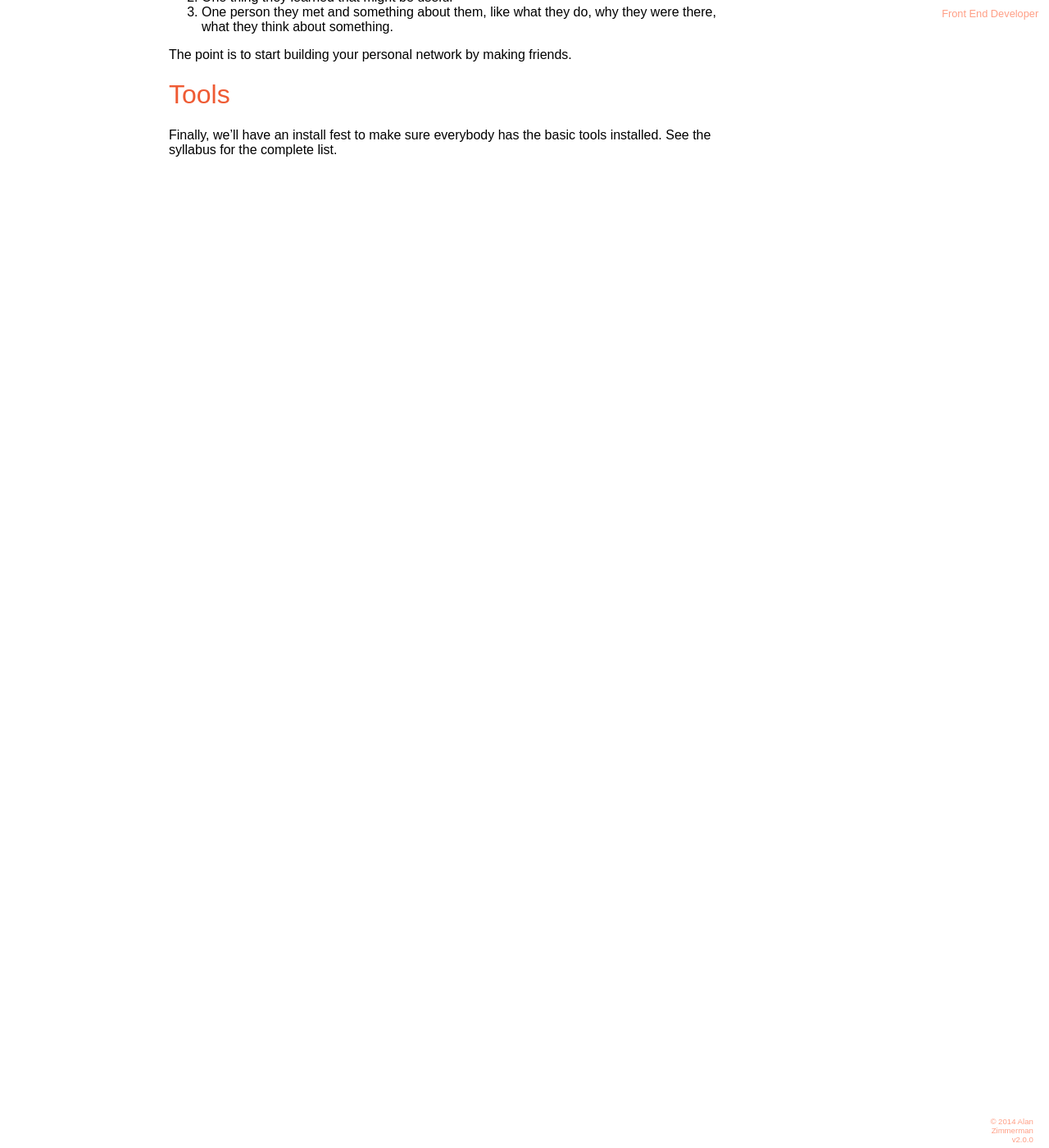
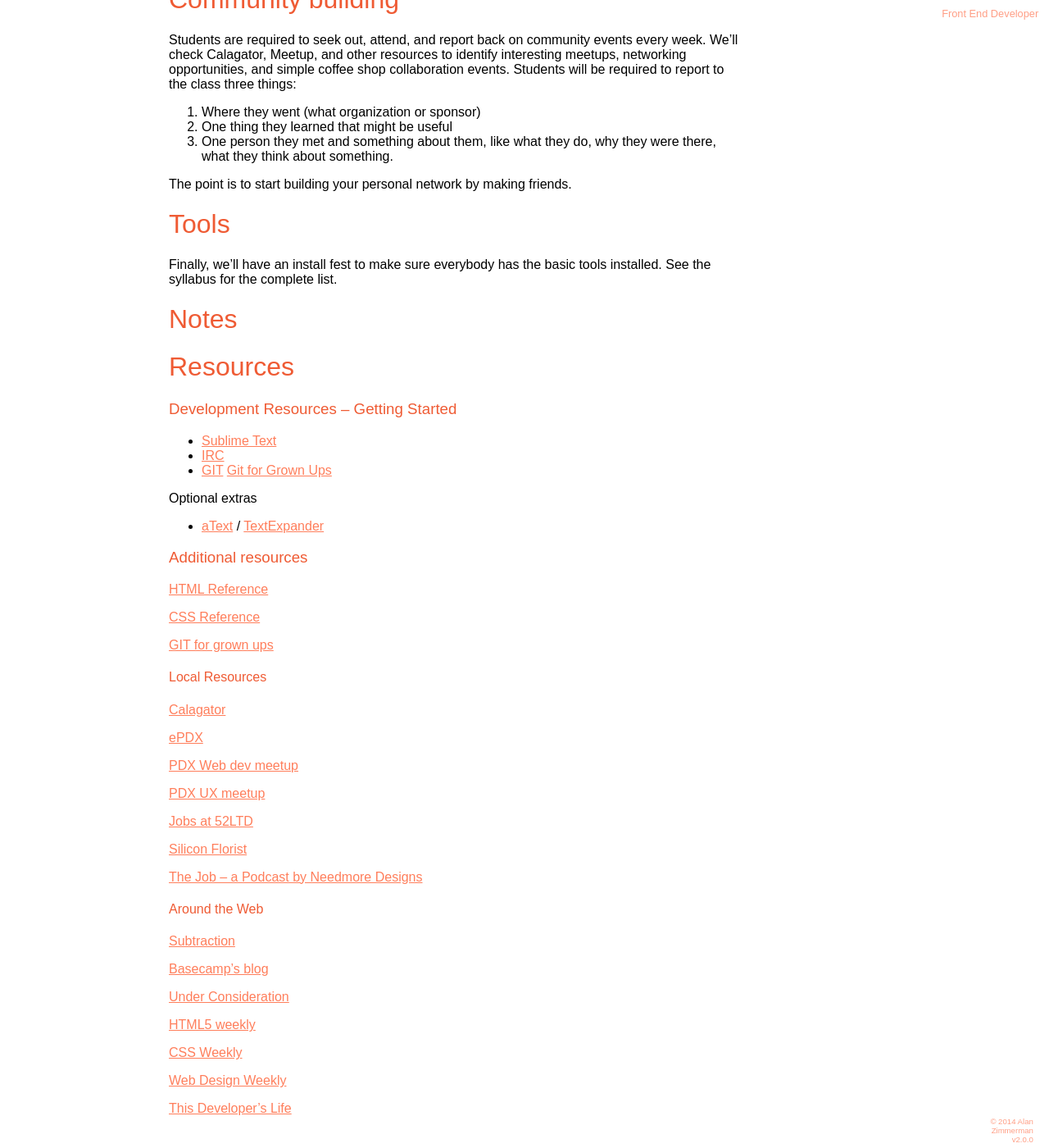
Before and after one commit to portlandcodeschool/frontend, a Jekyll site: the page built from _posts/00-01-02-week01.md, in a window 1280 px wide and 1400 px high, scrolled down 1864 px. Shown: the whole window at 82% size. Built offline with Jekyll 4.4.1, drawn with Linux system fonts in a browser that asks for light colours; Markdown is read by kramdown in place of the engine named in the settings; before the commit the page ends 2104 px from its top, so only the background shows below that; some of the changed text lies outside the part shown.

Commit message:
week 01 update, week 02 draft

```diff
--- a/_posts/00-01-02-week01.md
+++ b/_posts/00-01-02-week01.md
@@ -51,11 +51,16 @@ You'll be doing about 10 hours of screencasts and interactive exercises at home
 
 We'll spend some time discussing and playing with learning itself. This will include:
 
+- Finding your personal motivation to work harder than ever before
 - Best practices in taking notes
 - Identifying and cataloging important vocabulary terms
 - Identifying patterns that repeat from language to language and from technology to technology
 - Effective studying, working, and mentoring techniques
 - "Computational thinking" -- how to start thinking about solutions to problems in ways that can be coded into computer software
+
+
+## Motivation
+We will do an exercise in class to help you understand why you are motivated to learn. We will discuss the difference between *intrinsic* and *extrinsic* motivation and then identify the key factors in your life that will give you the energy to work hard and to attain your goals in the web developer profession.
 
 # Teamwork warm-ups
 
@@ -83,3 +88,65 @@ The point is to start building your personal network by making friends.
 # Tools
 
 Finally, we'll have an install fest to make sure everybody has the basic tools installed. See the syllabus for the complete list.
+
+
+# Notes
+
+
+# Resources
+
+### Development Resources -- Getting Started
+
+* [Sublime Text](http://www.sublimetext.com)
+* [IRC](http://www.ircbeginner.com)
+* [GIT](https://github.com)
+[Git for Grown Ups](http://24ways.org/2013/git-for-grownups/)
+
+Optional extras
+
+
+* [aText](http://www.trankynam.com/atext/) / [TextExpander](https://smilesoftware.com/TextExpander/index.html)
+
+
+### Additional resources
+
+[HTML Reference](http://www.w3schools.com/tags/default.asp)
+
+[CSS Reference](http://www.w3schools.com/cssref/default.asp)
+
+[GIT for grown ups](http://24ways.org/2013/git-for-grownups/)
+
+
+
+#### Local Resources
+
+[Calagator](http://calagator.org/events)
+
+[ePDX](http://epdx.org)
+
+[PDX Web dev meetup](http://www.meetup.com/pdxweb/)
+
+[PDX UX meetup](http://www.meetup.com/pdxweb/)
+
+[Jobs at 52LTD](http://52ltd.com/)
+
+[Silicon Florist](http://siliconflorist.com/)
+
+[The Job -- a Podcast by Needmore Designs](http://thejobpdx.com/)
+
+
+#### Around the Web
+
+[Subtraction](http://www.subtraction.com/)
+
+[Basecamp's blog](http://signalvnoise.com/)
+
+[Under Consideration](http://www.underconsideration.com/)
+
+[HTML5 weekly](http://html5weekly.com/)
+
+[CSS Weekly](http://css-weekly.com/)
+
+[Web Design Weekly](http://web-design-weekly.com/)
+
+[This Developer's Life](http://thisdeveloperslife.com/)
```
Also changed, not shown: _posts/00-02-01-week02.md (added, +157 -0 lines), _posts/00-02-02-week02-slides.html (added, +44 -0 lines).
